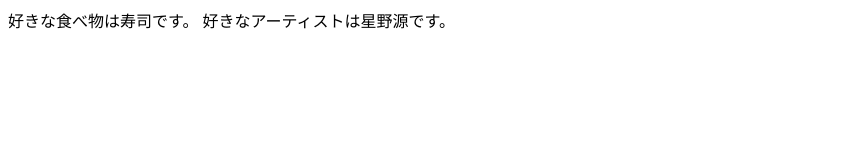
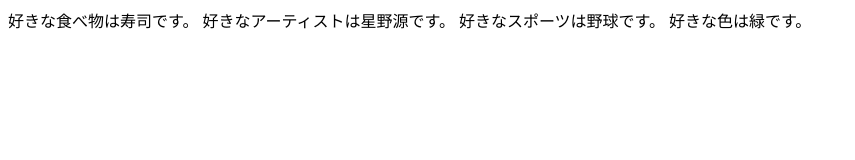
Before and after one commit to Kazuya414/command-practice, a plain HTML site: page index.html in a window 1280 px wide. Shown: the whole page, without its empty margins (0-855 px from the left). Drawn offline with Linux system fonts and the light colour scheme.

Commit message:
好きな色を追加

```diff
--- a/index.html
+++ b/index.html
@@ -3,5 +3,7 @@
 <body>
 	好きな食べ物は寿司です。
 	好きなアーティストは星野源です。
+	好きなスポーツは野球です。
+	好きな色は緑です。
 </body>
 </html>
```
